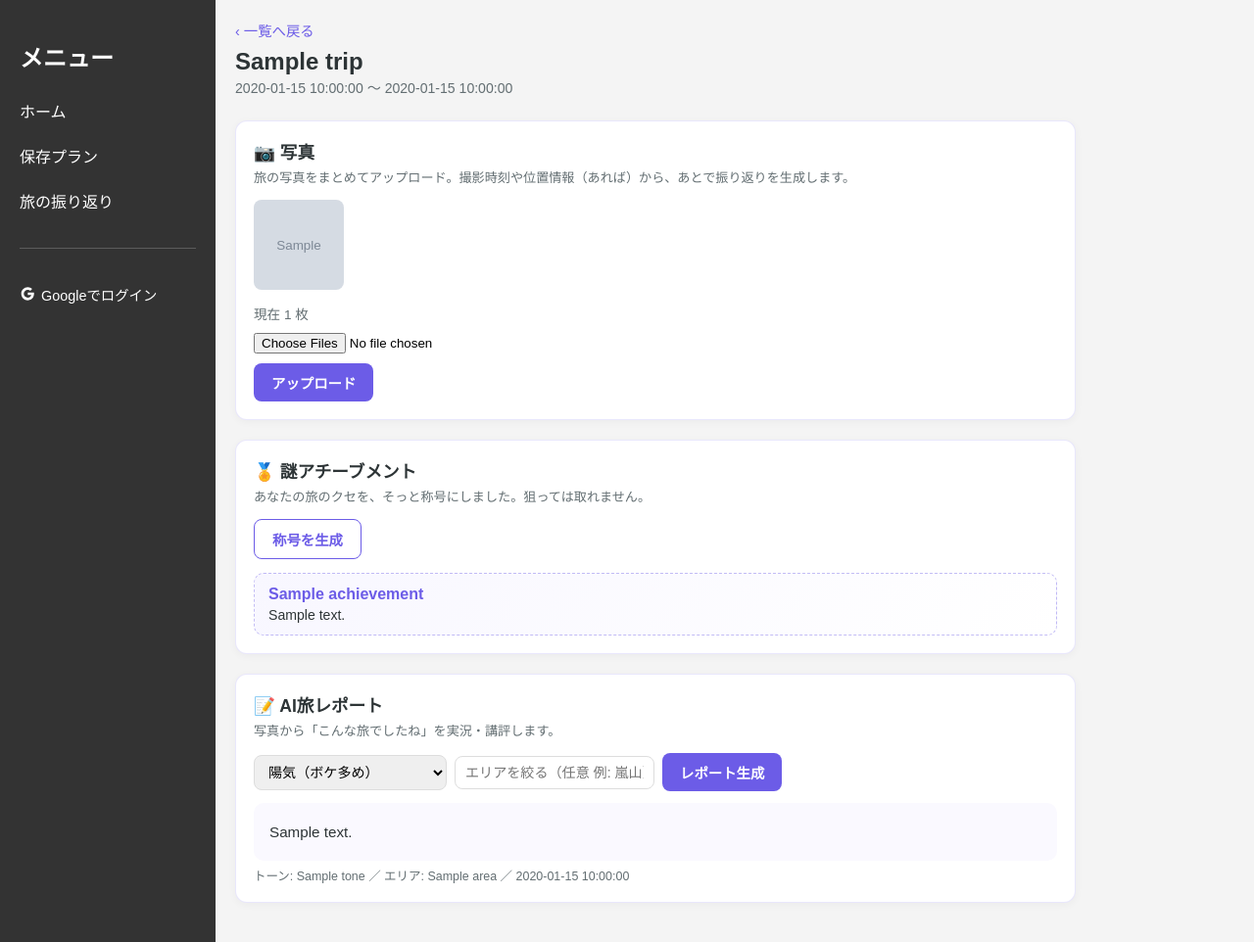
After one commit to sabatexima/tabimate, a Flask app: template src/templates/reflection/trip.html in a window 1280 px wide. The commit adds this page. Shown: the whole page at 98% size. Run offline with Flask 3, Linux system fonts and the light colour scheme; the template is opened without the code that fills it: most values are stand-ins (such as "Sample title", 1, 10 or a date in 2020); grey boxes marked "Sample" are stand-in pictures.

Commit message:
feat(reflection): 振り返り画面(UI)を追加
旅の一覧・作成画面と、旅詳細画面(写真アップロード・称号生成・旅レポート生成)
を追加。サイドバーに導線を追加。称号の獲得条件は画面に出さない。

Co-Authored-By: Claude Sonnet 4.6 <noreply@anthropic.com>

```diff
--- /dev/null
+++ b/src/templates/reflection/trip.html
@@ -0,0 +1,188 @@
+{% extends "layout.html" %}
+
+{% block title %}{{ trip.title }} — 旅の振り返り{% endblock %}
+
+{% block head %}
+<style>
+  :root {
+    --primary-color: #6c5ce7;
+    --text-main: #2d3436;
+    --text-muted: #636e72;
+  }
+  .back { color: var(--primary-color); text-decoration: none; font-size: 0.9em; }
+  .trip-title { font-size: 1.5rem; font-weight: 700; color: var(--text-main); margin: 8px 0 2px; }
+  .trip-dates { color: var(--text-muted); font-size: 0.88em; margin-bottom: 24px; }
+
+  .section {
+    background: #fff; border: 1px solid rgba(108,92,231,0.15); border-radius: 12px;
+    padding: 18px; margin-bottom: 20px; max-width: 820px;
+    box-shadow: 0 2px 8px rgba(0,0,0,0.04);
+  }
+  .section h2 { font-size: 1.1em; margin: 0 0 4px; color: var(--text-main); }
+  .section .hint { font-size: 0.82em; color: var(--text-muted); margin: 0 0 14px; }
+
+  .btn {
+    background: var(--primary-color); color: #fff; border: none; border-radius: 8px;
+    padding: 9px 18px; font-weight: 600; cursor: pointer; font-size: 0.9em;
+  }
+  .btn.secondary { background: #fff; color: var(--primary-color); border: 1px solid var(--primary-color); }
+  .btn:disabled { opacity: 0.6; cursor: default; }
+
+  .photo-grid { display: flex; flex-wrap: wrap; gap: 8px; margin-bottom: 14px; }
+  .photo-grid img { width: 92px; height: 92px; object-fit: cover; border-radius: 8px; }
+  .photo-count { font-size: 0.85em; color: var(--text-muted); margin-bottom: 10px; }
+
+  .ach-list { display: flex; flex-direction: column; gap: 10px; }
+  .ach {
+    border: 1px dashed rgba(108,92,231,0.4); border-radius: 10px; padding: 12px 14px;
+    background: linear-gradient(135deg, #f8f7ff 0%, #fff 100%);
+  }
+  .ach .title { font-weight: 700; color: var(--primary-color); }
+  .ach .flavor { font-size: 0.88em; color: var(--text-main); margin-top: 4px; }
+
+  .tone-row { display: flex; gap: 8px; align-items: center; margin-bottom: 12px; flex-wrap: wrap; }
+  .tone-row select, .tone-row input {
+    border: 1px solid #ddd; border-radius: 8px; padding: 8px 10px; font-size: 0.88em;
+  }
+  .report-body {
+    white-space: pre-wrap; line-height: 1.8; font-size: 0.95em; color: var(--text-main);
+    background: #faf9ff; border-radius: 10px; padding: 16px; margin-top: 12px;
+  }
+  .report-meta { font-size: 0.78em; color: var(--text-muted); margin-top: 6px; }
+  .muted { color: var(--text-muted); font-size: 0.9em; }
+</style>
+{% endblock %}
+
+{% block content %}
+<a class="back" href="{{ url_for('reflection.index') }}">‹ 一覧へ戻る</a>
+<div class="trip-title">{{ trip.title }}</div>
+<div class="trip-dates">
+  {% if trip.start_date %}{{ trip.start_date }}{% endif %}
+  {% if trip.end_date %} 〜 {{ trip.end_date }}{% endif %}
+</div>
+
+<!-- 写真 -->
+<div class="section">
+  <h2>📷 写真</h2>
+  <p class="hint">旅の写真をまとめてアップロード。撮影時刻や位置情報（あれば）から、あとで振り返りを生成します。</p>
+  <div class="photo-grid" id="photo-grid">
+    {% for p in photos %}<img src="{{ p.url }}" alt="photo" loading="lazy">{% endfor %}
+  </div>
+  <div class="photo-count" id="photo-count">現在 {{ photos|length }} 枚</div>
+  <input type="file" id="photo-input" accept="image/*" multiple style="margin-bottom:10px;">
+  <div><button class="btn" id="upload-btn">アップロード</button></div>
+</div>
+
+<!-- 称号（機能A）-->
+<div class="section">
+  <h2>🏅 謎アチーブメント</h2>
+  <p class="hint">あなたの旅のクセを、そっと称号にしました。狙っては取れません。</p>
+  <button class="btn secondary" id="ach-btn">称号を生成</button>
+  <div class="ach-list" id="ach-list" style="margin-top:14px;">
+    {% for a in achievements %}
+      <div class="ach"><div class="title">{{ a.title }}</div><div class="flavor">{{ a.flavor_text }}</div></div>
+    {% else %}
+      <div class="muted" id="ach-empty">まだ称号はありません。</div>
+    {% endfor %}
+  </div>
+</div>
+
+<!-- 旅レポート（機能B）-->
+<div class="section">
+  <h2>📝 AI旅レポート</h2>
+  <p class="hint">写真から「こんな旅でしたね」を実況・講評します。</p>
+  <div class="tone-row">
+    <select id="tone-select">
+      <option value="playful">陽気（ボケ多め）</option>
+      <option value="roast">辛口（愛のあるイジり）</option>
+      <option value="gentle">やさしい（じんわり）</option>
+    </select>
+    <input type="text" id="area-input" placeholder="エリアを絞る（任意 例: 嵐山）" maxlength="60">
+    <button class="btn" id="report-btn">レポート生成</button>
+  </div>
+  <div id="report-output">
+    {% for r in reports %}
+      <div class="report-body">{{ r.body }}</div>
+      <div class="report-meta">トーン: {{ r.tone }}{% if r.area %} ／ エリア: {{ r.area }}{% endif %} ／ {{ r.created_at }}</div>
+    {% endfor %}
+  </div>
+</div>
+
+<script>
+  const TRIP_ID = {{ trip.id }};
+  function esc(s) {
+    return String(s ?? '').replace(/&/g,'&amp;').replace(/</g,'&lt;').replace(/>/g,'&gt;').replace(/"/g,'&quot;');
+  }
+
+  // --- 写真アップロード ---
+  const uploadBtn = document.getElementById('upload-btn');
+  uploadBtn.addEventListener('click', async () => {
+    const input = document.getElementById('photo-input');
+    if (!input.files.length) { alert('写真を選択してください'); return; }
+    const fd = new FormData();
+    for (const f of input.files) fd.append('photos', f);
+    uploadBtn.disabled = true; uploadBtn.textContent = 'アップロード中...';
+    try {
+      const res = await fetch(`/reflection/trips/${TRIP_ID}/photos`, { method: 'POST', body: fd });
+      const data = await res.json();
+      if (res.ok) {
+        const grid = document.getElementById('photo-grid');
+        data.saved.forEach(p => {
+          const img = document.createElement('img');
+          img.src = p.url; img.loading = 'lazy'; grid.appendChild(img);
+        });
+        const cnt = document.getElementById('photo-count');
+        cnt.textContent = `現在 ${grid.querySelectorAll('img').length} 枚`;
+        input.value = '';
+      } else {
+        alert(data.error || 'アップロードに失敗しました');
+      }
+    } catch (e) { alert('アップロードに失敗しました'); }
+    uploadBtn.disabled = false; uploadBtn.textContent = 'アップロード';
+  });
+
+  // --- 称号生成 ---
+  const achBtn = document.getElementById('ach-btn');
+  achBtn.addEventListener('click', async () => {
+    achBtn.disabled = true; achBtn.textContent = '生成中...';
+    try {
+      const res = await fetch(`/reflection/trips/${TRIP_ID}/achievements/generate`, { method: 'POST' });
+      const data = await res.json();
+      const list = document.getElementById('ach-list');
+      if (res.ok) {
+        list.innerHTML = data.achievements.map(a =>
+          `<div class="ach"><div class="title">${esc(a.title)}</div><div class="flavor">${esc(a.flavor_text)}</div></div>`
+        ).join('') || '<div class="muted">称号を作れませんでした。</div>';
+      } else {
+        alert(data.error || '生成に失敗しました');
+      }
+    } catch (e) { alert('生成に失敗しました'); }
+    achBtn.disabled = false; achBtn.textContent = '称号を生成';
+  });
+
+  // --- レポート生成 ---
+  const reportBtn = document.getElementById('report-btn');
+  reportBtn.addEventListener('click', async () => {
+    const tone = document.getElementById('tone-select').value;
+    const area = document.getElementById('area-input').value.trim();
+    reportBtn.disabled = true; reportBtn.textContent = '生成中...';
+    try {
+      const res = await fetch(`/reflection/trips/${TRIP_ID}/report/generate`, {
+        method: 'POST',
+        headers: { 'Content-Type': 'application/json' },
+        body: JSON.stringify({ tone, area: area || null }),
+      });
+      const data = await res.json();
+      const out = document.getElementById('report-output');
+      if (res.ok) {
+        const meta = `トーン: ${esc(data.tone)}${data.area ? ' ／ エリア: ' + esc(data.area) : ''}`;
+        out.insertAdjacentHTML('afterbegin',
+          `<div class="report-body">${esc(data.body)}</div><div class="report-meta">${meta} ／ たった今</div>`);
+      } else {
+        alert(data.error || '生成に失敗しました');
+      }
+    } catch (e) { alert('生成に失敗しました'); }
+    reportBtn.disabled = false; reportBtn.textContent = 'レポート生成';
+  });
+</script>
+{% endblock %}
--- a/src/templates/sidebar.html
+++ b/src/templates/sidebar.html
@@ -2,6 +2,7 @@
   <h2>メニュー</h2>
   <a href="{{ url_for('planner.home') }}">ホーム</a>
   <a href="{{ url_for('planner.saved_plans') }}">保存プラン</a>
+  <a href="{{ url_for('reflection.index') }}">旅の振り返り</a>
 
 
   <div style="margin-top: auto; padding-top: 20px; border-top: 1px solid rgba(255,255,255,0.2); margin-top: 30px;">
```
Also changed, not shown: src/templates/reflection/index.html (added, +112 -0 lines).
